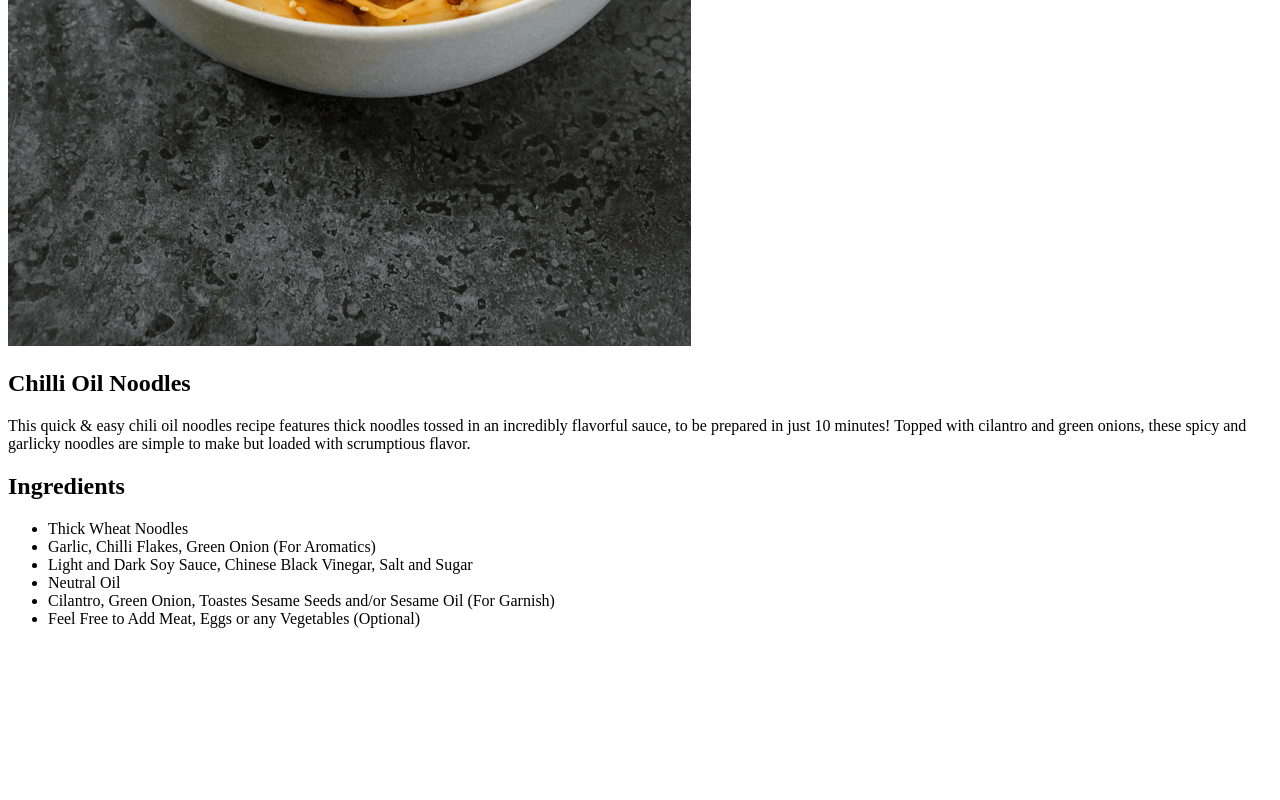
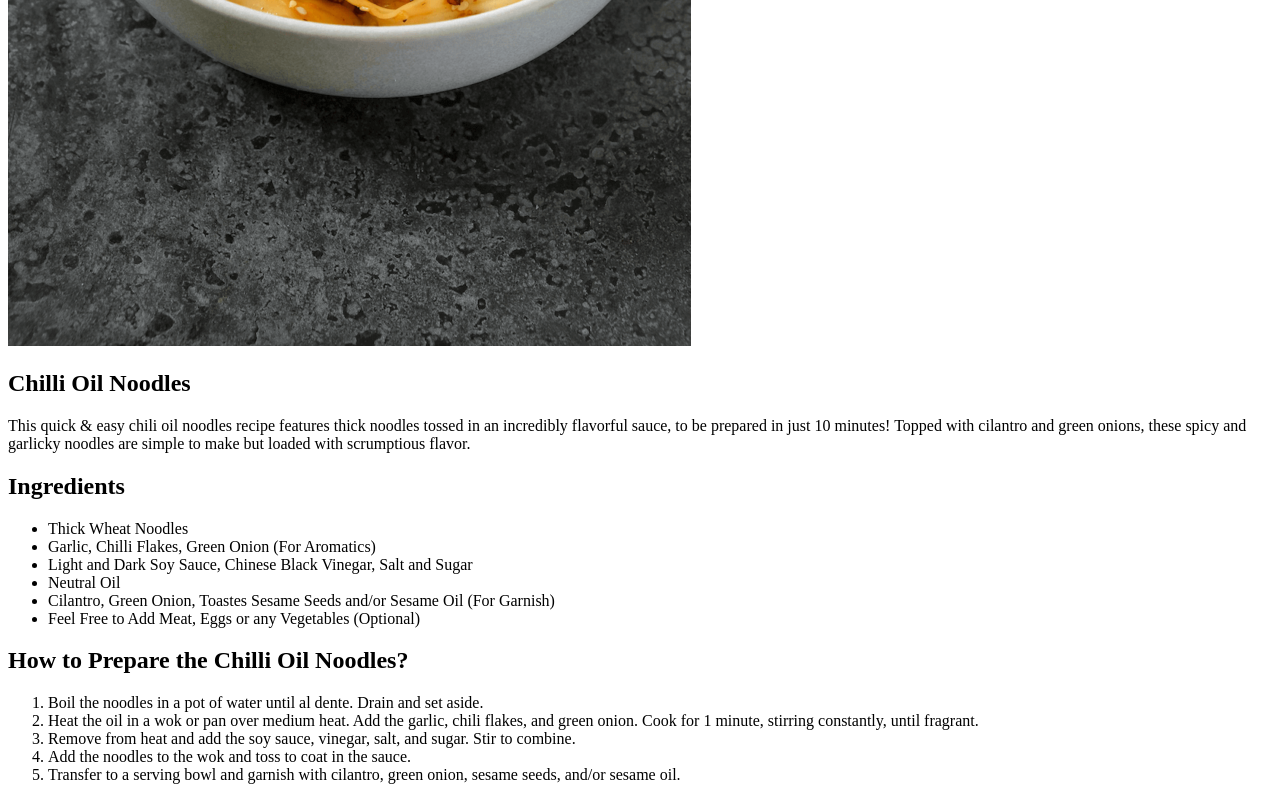
Before and after one commit to DeRohan/odin-recipes, a plain HTML site: page recipes/noodles.html in a window 1280 px wide. Shown: the part 758-1558 px from the top of the page. Before the commit the page ends 1402 px from the top, so only its background shows below. Drawn offline with Linux system fonts and the light colour scheme.

Commit message:
Added the Steps.

```diff
--- a/recipes/noodles.html
+++ b/recipes/noodles.html
@@ -22,5 +22,13 @@
         <li>Cilantro, Green Onion, Toastes Sesame Seeds and/or Sesame Oil (For Garnish)</li>
         <li>Feel Free to Add Meat, Eggs or any Vegetables (Optional)</li>
     </ul>
+    <h2>How to Prepare the Chilli Oil Noodles?</h2>
+    <ol>
+        <li>Boil the noodles in a pot of water until al dente. Drain and set aside.</li>
+        <li>Heat the oil in a wok or pan over medium heat. Add the garlic, chili flakes, and green onion. Cook for 1 minute, stirring constantly, until fragrant.</li>
+        <li>Remove from heat and add the soy sauce, vinegar, salt, and sugar. Stir to combine.</li>
+        <li>Add the noodles to the wok and toss to coat in the sauce.</li>
+        <li>Transfer to a serving bowl and garnish with cilantro, green onion, sesame seeds, and/or sesame oil.</li>
+    </ol>
 </body>
 </html>
```
